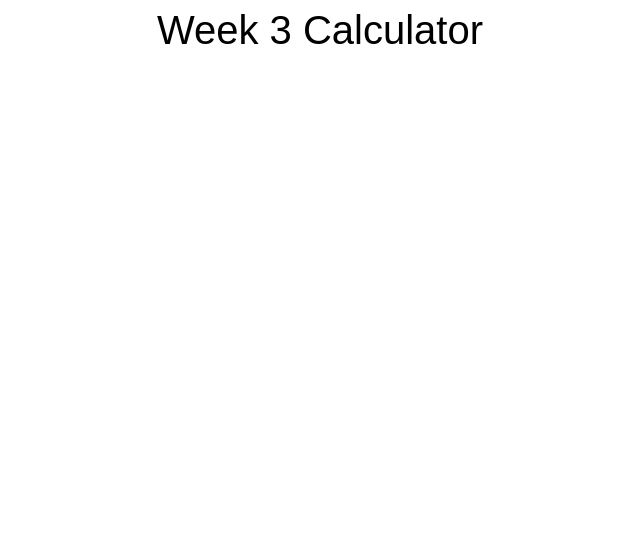
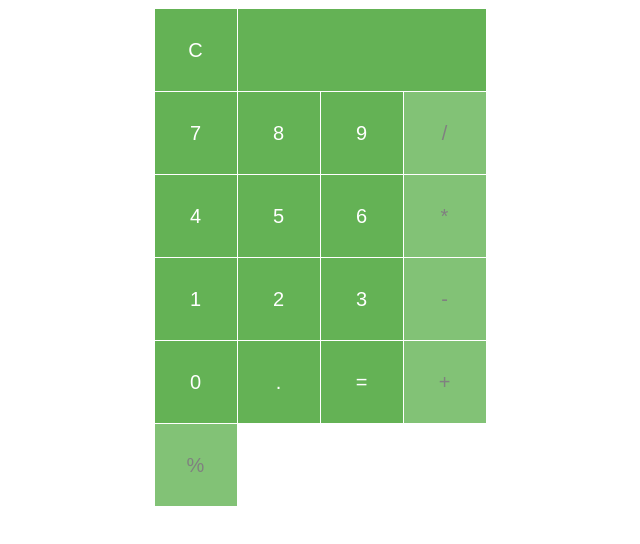
Before and after one commit to victoriarainc/week-03-project, a plain HTML site: page index.html in a window 1280 px wide. Shown: the whole page, without its empty margins (320-960 px from the left). Drawn offline with Linux system fonts and the light colour scheme.

Commit message:
added minimal styling and divs for styling in html

```diff
--- a/index.html
+++ b/index.html
@@ -6,7 +6,39 @@
     <title></title>
   </head>
   <body>
-    <header>Week 3 Calculator</header>
+    <table>
+  <tr>
+    <td class = "clear" id="clear">C</td>
+    <td colspan="3" id="inputField"><p></p></td>
+  </tr>
+  <tr>
+    <td id="seven">7</td>
+    <td id="eight">8</td>
+    <td id="nine">9</td>
+    <td class="operator" id="divide">/</td>
+  </tr>
+  <tr>
+    <td id="four">4</td>
+    <td id="five">5</td>
+    <td id="six">6</td>
+    <td class="operator" id="times">*</td>
+  </tr>
+  <tr>
+    <td id="one">1</td>
+    <td id="two">2</td>
+    <td id="three">3</td>
+    <td class="operator" id="minus">-</td>
+  </tr>
+  <tr>
+    <td id="zero">0</td>
+    <td id="dot">.</td>
+    <td id="answer">=</td>
+    <td class="operator" id="plus">+</td>
+  </tr>
+  <tr>
+    <td class="operator" id="modulo">%</td>
+  </tr>
+  </table>
     <script type="text/javascript" src="main.js">
     </script>
   </body>
--- a/main.css
+++ b/main.css
@@ -5,6 +5,34 @@ body {
   justify-content: center;
 }
 
-header {
-  font-size: 40px;
+table{
+  border-collapse: collapse;
 }
+
+td{
+  background-color: #64B255;
+  font-size: 20px;
+  text-align: center;
+  color: white;
+  height: 80px;
+  width: 80px;
+  border: 1px solid white;
+}
+
+td.operator{
+  background-color: #82C276;
+  color: grey;
+}
+
+.operator:hover{
+  color: white;
+}
+
+.clear:hover{
+  background-color: #82C276;
+}
+
+span{
+  font-size: 25px;
+  margin: 0px;
+}
```
